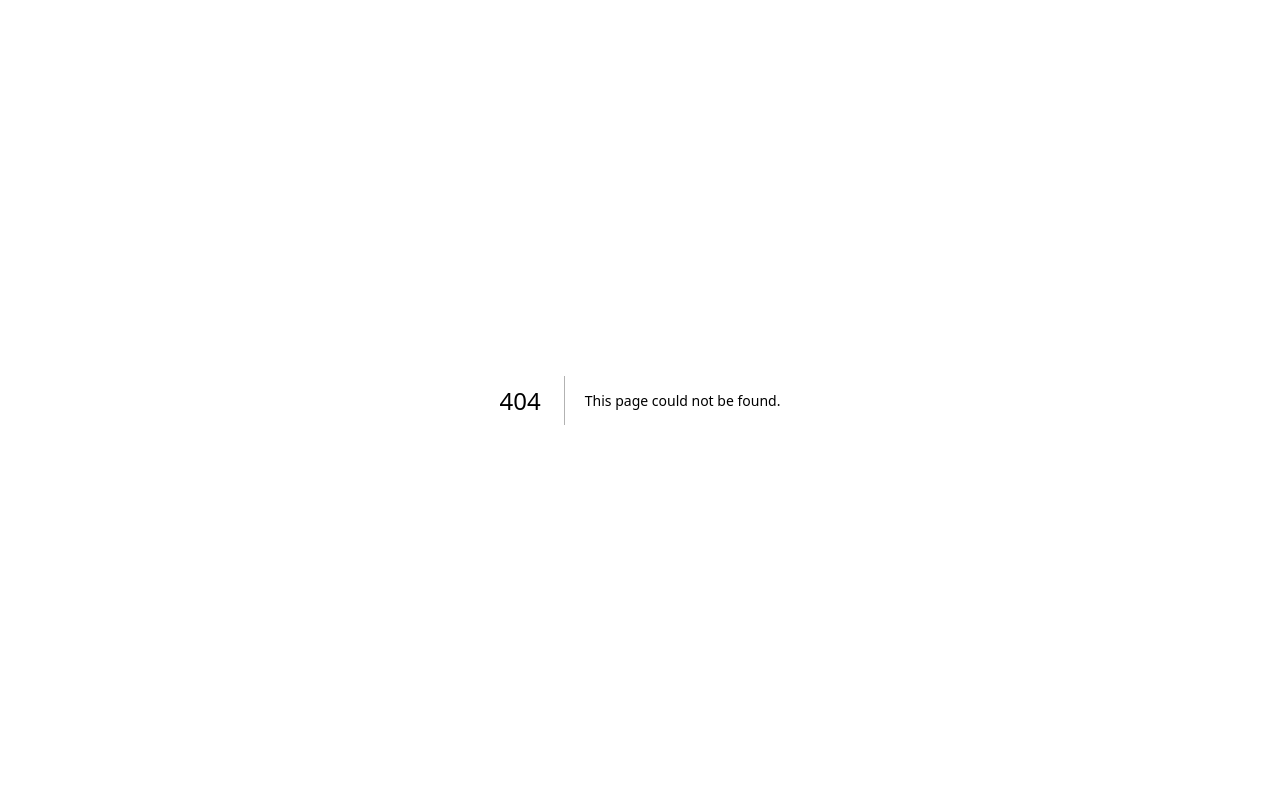
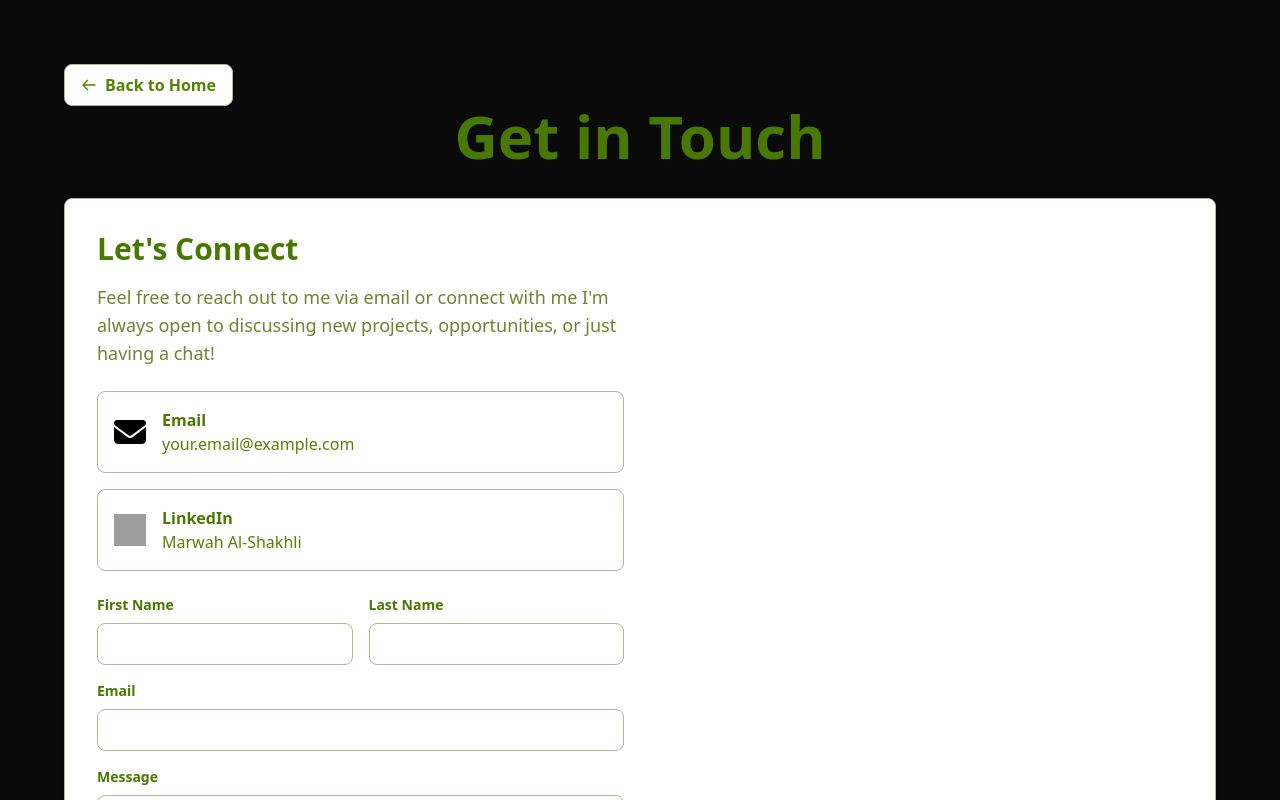
Before and after one commit to Marwahahaha/portfolio, a Next.js app: page /contact in a window 1280 px wide. Before the commit this address had no page. Shown: the top 800 px of the page. Built offline with nearby package versions, Linux system fonts and the light colour scheme; grey boxes are pictures that could not be loaded.

Commit message:
Add Contact page with form and social links for user engagement

```diff
--- a/src/app/blogposts/blogpost.tsx
+++ b/src/app/blogposts/blogpost.tsx
@@ -9,7 +9,7 @@ interface BlogPost {
 export default function BlogPost({ title, content, images }: BlogPost) {
     return (
         <div className="min-h-screen bg-custom-bg font-sans p-8 md:p-12 lg:p-16">
-            <h1 className="text-4xl md:text-5xl lg:text-6xl text-center font-bold mb-8 dark:text-zinc-50">
+            <h1 className="text-4xl md:text-5xl lg:text-6xl text-center font-bold mb-8 dark:text-primary-dark">
                 {title}
             </h1>
             <p className="text-xl text-center text-zinc-600 dark:text-zinc-400 mb-8">
@@ -20,7 +20,7 @@ export default function BlogPost({ title, content, images }: BlogPost) {
                     {images.map((image, index) => (
                         <div
                             key={index}
-                            className="flex-shrink-0 w-64 h-48 bg-gray-200 rounded-lg overflow-hidden relative"
+                            className="shrink-0 w-64 h-48 bg-gray-200 rounded-lg overflow-hidden relative"
                         >
                             <Image
                                 src={image}
--- /dev/null
+++ b/src/app/contact/page.tsx
@@ -0,0 +1,158 @@
+import BackButton from "../components/BackButton";
+import Image from "next/image";
+
+export default function Contact() {
+    return (
+        <div className="min-h-screen bg-custom-bg font-sans p-8 md:p-12 lg:p-16">
+            <BackButton />
+            <h1 className="text-4xl md:text-5xl lg:text-6xl text-center font-bold mb-8 text-primary-darker">
+                Get in Touch
+            </h1>
+            <div className="max-w-6xl mx-auto border border-primary-light rounded-lg bg-white shadow-sm p-6 md:p-8">
+                <div className="grid grid-cols-1 md:grid-cols-2 gap-8">
+                    <div className="space-y-6">
+                        <div>
+                            <h2 className="text-2xl md:text-3xl font-bold mb-4 text-primary-darker">
+                                Let's Connect
+                            </h2>
+                            <p className="text-lg text-primary-dark mb-6">
+                                Feel free to reach out to me via email or
+                                connect with me I'm always open to discussing
+                                new projects, opportunities, or just having a
+                                chat!
+                            </p>
+                        </div>
+
+                        <div className="space-y-4">
+                            {/* Email */}
+                            <div className="flex items-center gap-4 p-4 border border-primary-light rounded-lg hover:bg-gray-50 transition-colors">
+                                <div className="text-primary-base">
+                                    <Image
+                                        src="/media/svg/email-icon.svg"
+                                        alt="Email"
+                                        width={32}
+                                        height={32}
+                                        className="w-8 h-8"
+                                    />
+                                </div>
+                                <div>
+                                    <p className="font-semibold text-primary-darker">
+                                        Email
+                                    </p>
+                                    <a
+                                        href="mailto:your.email@example.com"
+                                        className="text-primary-base hover:underline"
+                                    >
+                                        your.email@example.com
+                                    </a>
+                                </div>
+                            </div>
+
+                            {/* LinkedIn */}
+                            <div className="flex items-center gap-4 p-4 border border-primary-light rounded-lg hover:bg-gray-50 transition-colors">
+                                <div className="text-primary-base">
+                                    <Image
+                                        src="/media/svg/linkedin-icon.svg"
+                                        alt="LinkedIn"
+                                        width={32}
+                                        height={32}
+                                        className="w-8 h-8"
+                                    />
+                                </div>
+                                <div>
+                                    <p className="font-semibold text-primary-darker">
+                                        LinkedIn
+                                    </p>
+                                    <a
+                                        href="https://www.linkedin.com/in/marwah-al-shakhli-094566360/"
+                                        target="_blank"
+                                        rel="noopener noreferrer"
+                                        className="text-primary-base hover:underline"
+                                    >
+                                        Marwah Al-Shakhli
+                                    </a>
+                                </div>
+                            </div>
+                        </div>
+                        <div>
+                            <form className="space-y-4">
+                                <div className="grid grid-cols-2 gap-4">
+                                    <div>
+                                        <label
+                                            htmlFor="firstName"
+                                            className="block text-sm font-semibold text-primary-darker mb-2"
+                                        >
+                                            First Name
+                                        </label>
+                                        <input
+                                            type="text"
+                                            id="firstName"
+                                            name="firstName"
+                                            required
+                                            className="w-full px-4 py-2 border border-primary-light rounded-lg focus:outline-none focus:ring-2 focus:ring-primary-base"
+                                        />
+                                    </div>
+                                    <div>
+                                        <label
+                                            htmlFor="lastName"
+                                            className="block text-sm font-semibold text-primary-darker mb-2"
+                                        >
+                                            Last Name
+                                        </label>
+                                        <input
+                                            type="text"
+                                            id="lastName"
+                                            name="lastName"
+                                            required
+                                            className="w-full px-4 py-2 border border-primary-light rounded-lg focus:outline-none focus:ring-2 focus:ring-primary-base"
+                                        />
+                                    </div>
+                                </div>
+
+                                <div>
+                                    <label
+                                        htmlFor="email"
+                                        className="block text-sm font-semibold text-primary-darker mb-2"
+                                    >
+                                        Email
+                                    </label>
+                                    <input
+                                        type="email"
+                                        id="email"
+                                        name="email"
+                                        required
+                                        className="w-full px-4 py-2 border border-primary-light rounded-lg focus:outline-none focus:ring-2 focus:ring-primary-base"
+                                    />
+                                </div>
+
+                                <div>
+                                    <label
+                                        htmlFor="message"
+                                        className="block text-sm font-semibold text-primary-darker mb-2"
+                                    >
+                                        Message
+                                    </label>
+                                    <textarea
+                                        id="message"
+                                        name="message"
+                                        rows={6}
+                                        required
+                                        className="w-full px-4 py-2 border border-primary-light rounded-lg focus:outline-none focus:ring-2 focus:ring-primary-base resize-none"
+                                    >
+                                    </textarea>
+                                </div>
+
+                                <button
+                                    type="submit"
+                                    className="w-full bg-primary-base text-white font-semibold py-3 px-6 rounded-lg hover:bg-primary-darker transition-colors"
+                                >
+                                    Send Message
+                                </button>
+                            </form>
+                        </div>
+                    </div>
+                </div>
+            </div>
+        </div>
+    );
+}
```
Also changed, not shown: public/media/svg/email-icon.svg (added), public/media/svg/linked-in-icon.svg (added).
